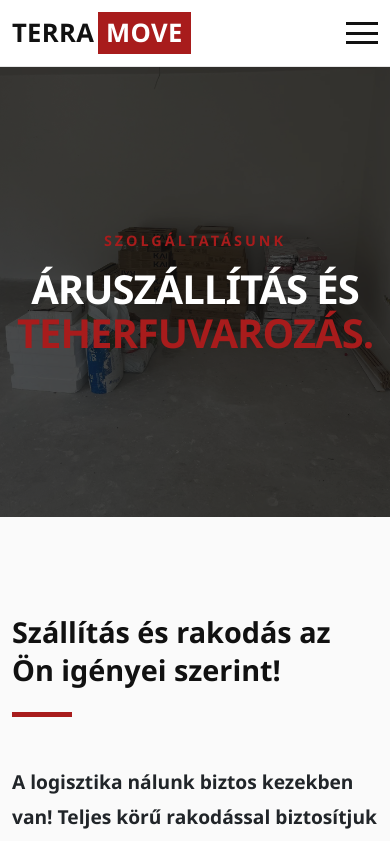
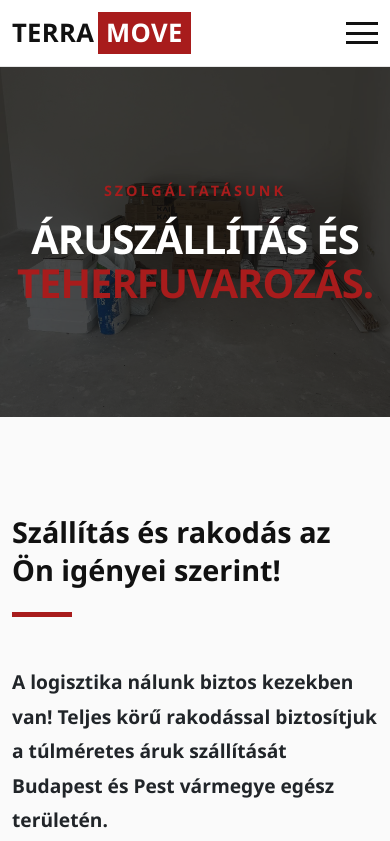
Before and after one commit to gillichnorbert/sitt, an Angular app: page /szolgaltatasok/aruszallitas in a window 390 px wide. Shown: the top 841 px of the page. Built offline with nearby package versions, Linux system fonts and the light colour scheme.

Commit message:
TerraMove 3

```diff
--- a/src/app/pages/aruszallitas/aruszallitas.component.scss
+++ b/src/app/pages/aruszallitas/aruszallitas.component.scss
@@ -23,6 +23,13 @@ $v-border: #e6e6e6;
   background-position: center;
   background-attachment: fixed;
   height: 450px;
+
+  /* --- ÚJ RÉSZ: MOBIL FIX --- */
+  @media (max-width: 991px) {
+    background-attachment: scroll; /* Kikapcsolja a hibás zoomolást mobilon */
+    height: 350px; /* Mobilon érdemes picit kisebbre venni a magasságot, de maradhat 450px is, ha úgy jobban tetszik */
+  }
+  /* -------------------------- */
 
   .v-overlay {
     position: absolute;
--- a/src/app/pages/foldmunka/foldmunka.component.scss
+++ b/src/app/pages/foldmunka/foldmunka.component.scss
@@ -23,6 +23,13 @@ $v-border: #e6e6e6;
   background-position: center;
   background-attachment: fixed;
   height: 450px;
+
+  /* --- ÚJ RÉSZ: MOBIL FIX --- */
+  @media (max-width: 991px) {
+    background-attachment: scroll; /* Kikapcsolja a hibás zoomolást mobilon */
+    height: 350px; /* Mobilon érdemes picit kisebbre venni a magasságot, de maradhat 450px is, ha úgy jobban tetszik */
+  }
+  /* -------------------------- */
 
   .v-overlay {
     position: absolute;
--- a/src/app/pages/nyilaszarok/nyilaszarok.component.scss
+++ b/src/app/pages/nyilaszarok/nyilaszarok.component.scss
@@ -23,6 +23,13 @@ $v-border: #e6e6e6;
   background-position: center;
   background-attachment: fixed;
   height: 450px;
+
+  /* --- ÚJ RÉSZ: MOBIL FIX --- */
+  @media (max-width: 991px) {
+    background-attachment: scroll; /* Kikapcsolja a hibás zoomolást mobilon */
+    height: 350px; /* Mobilon érdemes picit kisebbre venni a magasságot, de maradhat 450px is, ha úgy jobban tetszik */
+  }
+  /* -------------------------- */
 
   .v-overlay {
     position: absolute;
--- a/src/app/pages/sittszallitas/sittszallitas.component.scss
+++ b/src/app/pages/sittszallitas/sittszallitas.component.scss
@@ -23,6 +23,13 @@ $v-border: #e6e6e6;
   background-position: center;
   background-attachment: fixed;
   height: 450px;
+
+  /* --- ÚJ RÉSZ: MOBIL FIX --- */
+  @media (max-width: 991px) {
+    background-attachment: scroll; /* Kikapcsolja a hibás zoomolást mobilon */
+    height: 350px; /* Mobilon érdemes picit kisebbre venni a magasságot, de maradhat 450px is, ha úgy jobban tetszik */
+  }
+  /* -------------------------- */
 
   .v-overlay {
     position: absolute;
```
